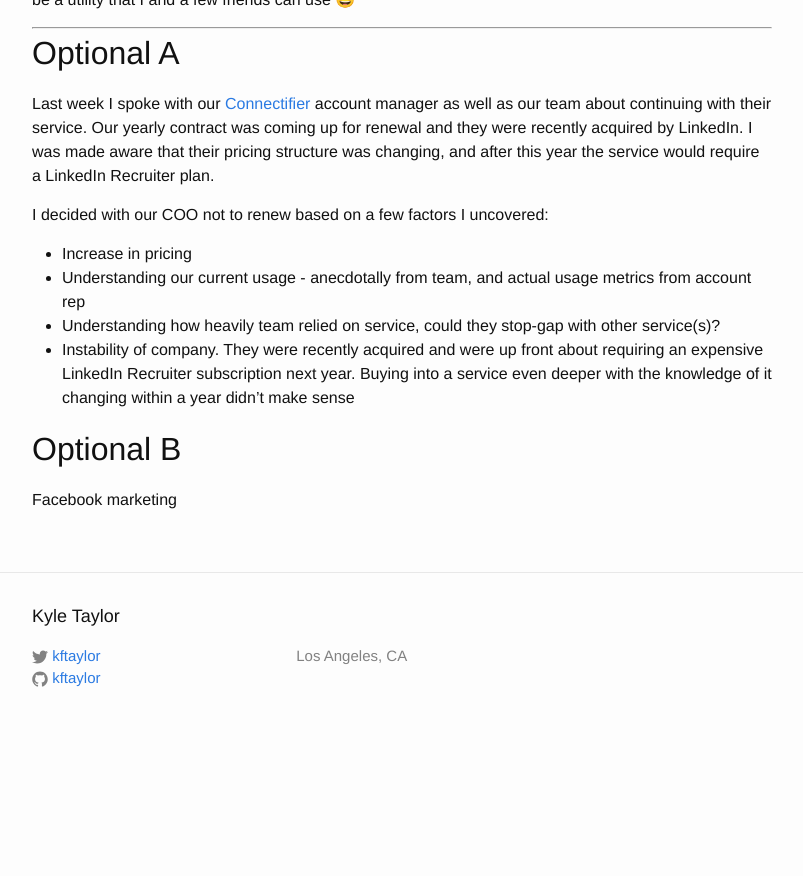
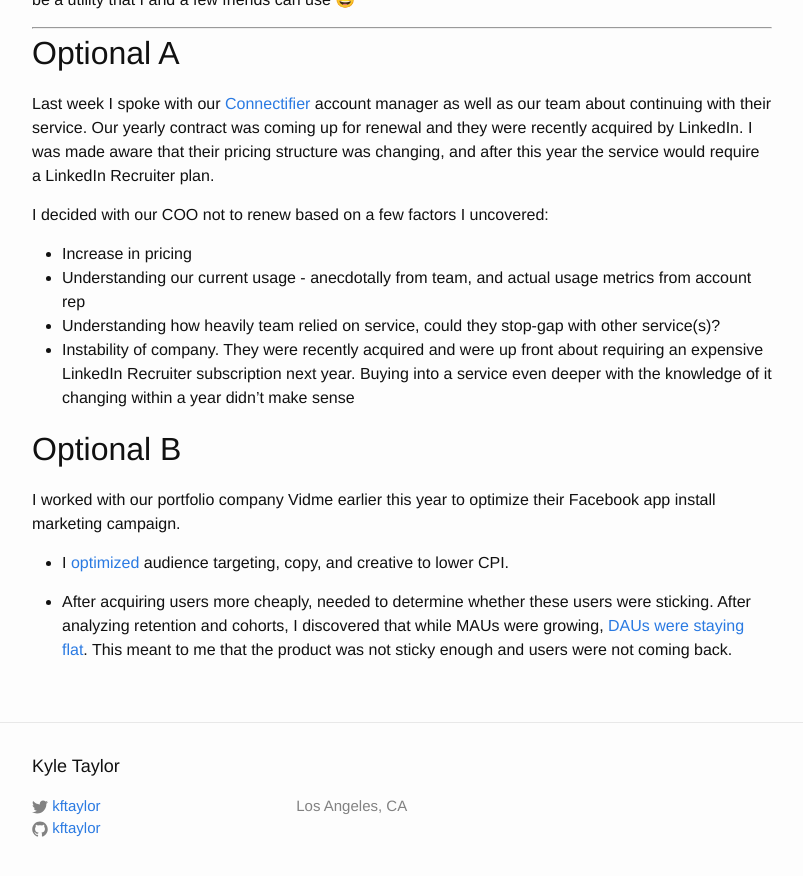
Before and after one commit to kftaylor/kftaylor.github.io, a Jekyll site: the page built from about.md, in a window 1280 px wide and 900 px high, scrolled down 1305 px. Shown: the top 876 px of the window, without its empty margins (238-1041 px from the left). Built offline with Jekyll 4.4.1, drawn with Linux system fonts in a browser that asks for light colours; before the commit the page ends 2055 px from its top, so only the background shows below that.

Commit message:
Update from Forestry.io - about.md

```diff
--- a/about.md
+++ b/about.md
@@ -45,4 +45,8 @@ I decided with our COO not to renew based on a few factors I uncovered:
 
 ## Optional B
 
-Facebook marketing
+I worked with our portfolio company Vidme earlier this year to optimize their Facebook app install marketing campaign.
+
+*   I [optimized](https://www.dropbox.com/s/tzvbh0e07j2br87/Screenshot%202016-03-14%2010.47.35.png?dl=0) audience targeting, copy, and creative to lower CPI.
+
+*   After acquiring users more cheaply, needed to determine whether these users were sticking. After analyzing retention and cohorts, I discovered that while MAUs were growing, [DAUs were staying flat](https://www.dropbox.com/s/i1q1yr0nquqtxyl/Screenshot%202016-11-17%2022.33.51.png?dl=0). This meant to me that the product was not sticky enough and users were not coming back.
```
